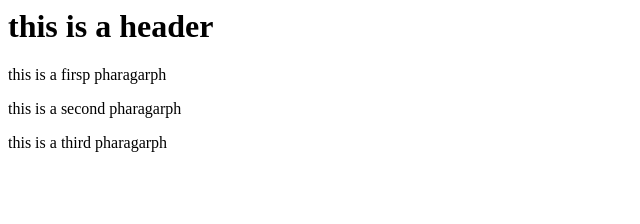
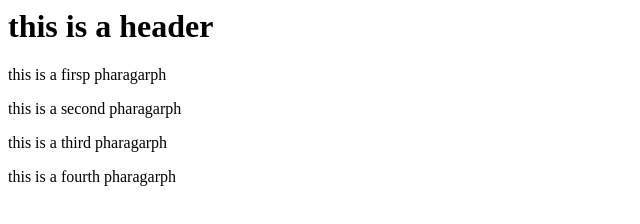
Before and after one commit to MohsenMirii/git-test, a website: page index.html in a window 1280 px wide. Shown: the whole page, without its empty margins (0-640 px from the left). Drawn offline with Linux system fonts and the light colour scheme.

Commit message:
fifth-commit

```diff
--- a/index.html
+++ b/index.html
@@ -12,6 +12,7 @@
     <p>this is a firsp pharagarph</p>
     <p>this is a second pharagarph</p>
     <p>this is a third pharagarph</p>
+    <p>this is a fourth pharagarph</p>
 </body>
 
 </html>
```
Also changed, not shown: package.json (added, +24 -0 lines), 2 other files.
